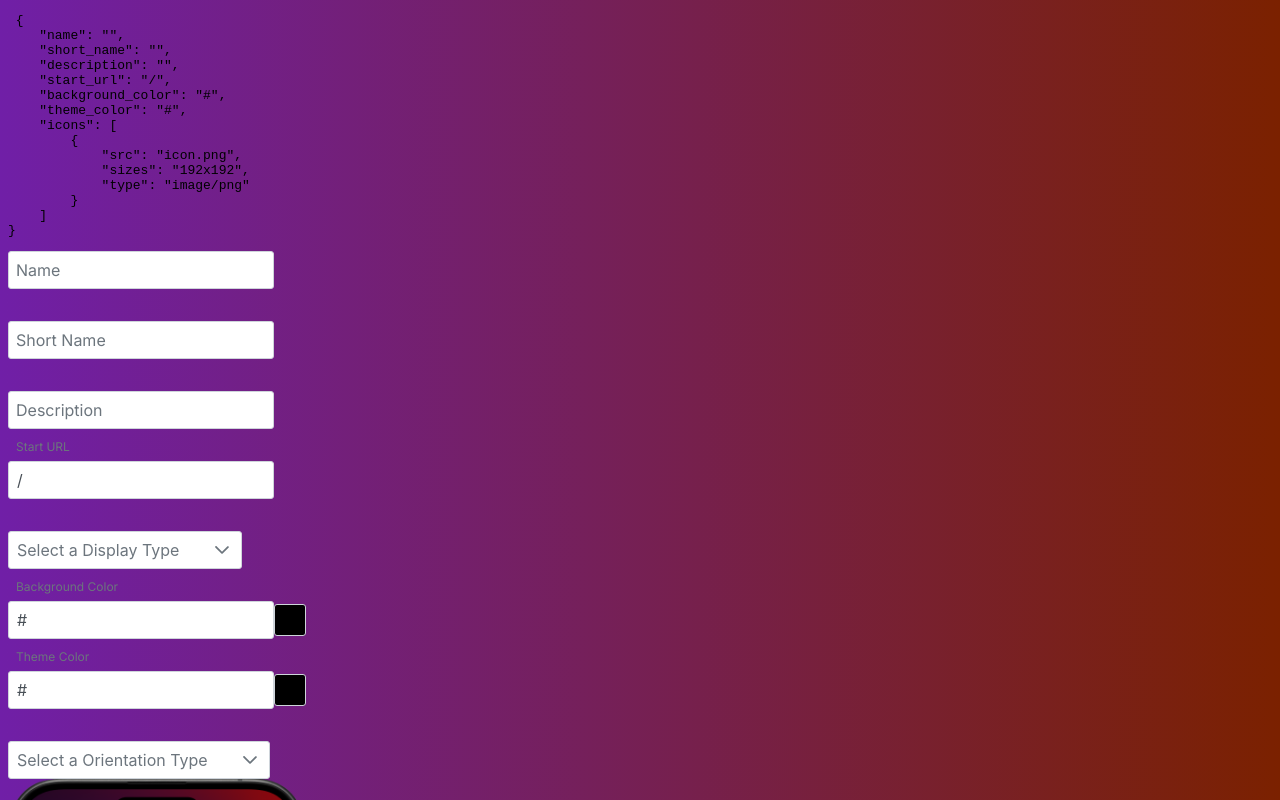
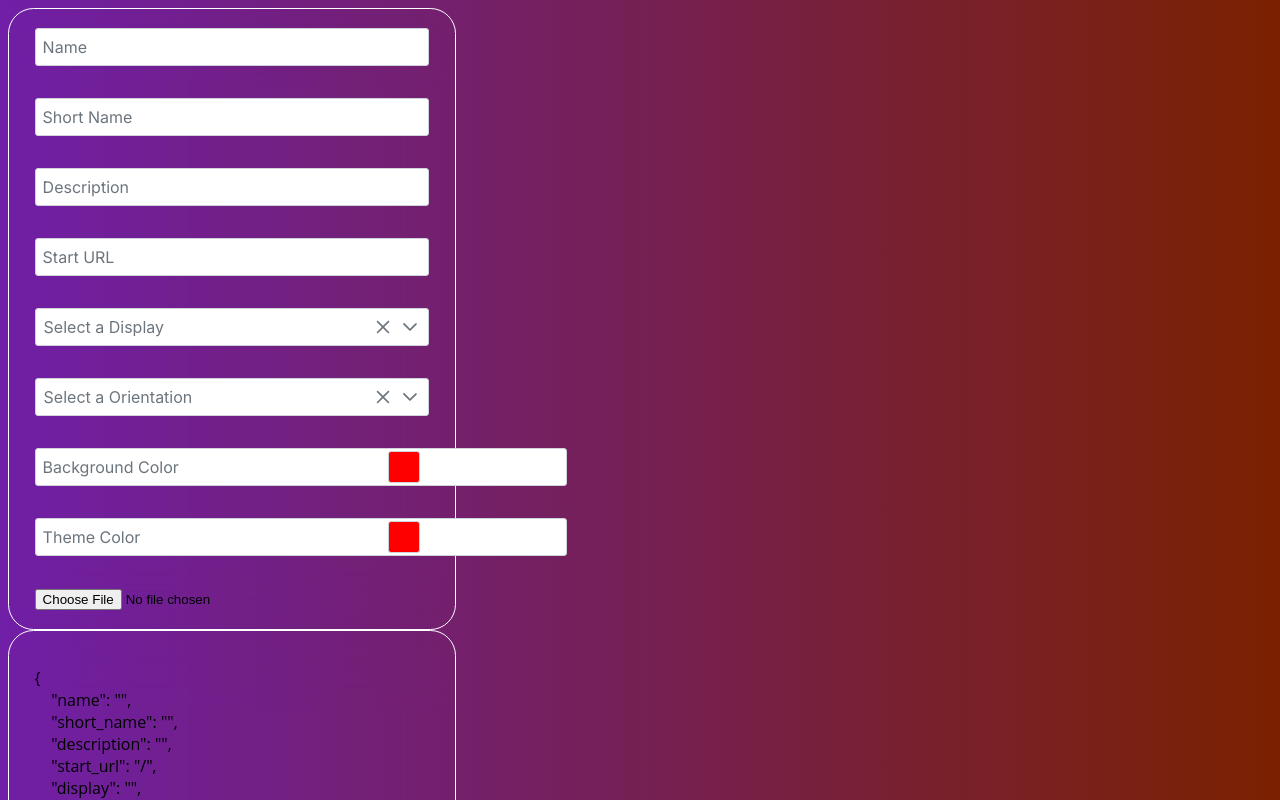
Before and after one commit to ymzEmre/pwa-genvis, a Next.js app: page / in a window 1280 px wide. Shown: the top 800 px of the page. Built offline with nearby package versions, Linux system fonts and the light colour scheme.

Commit message:
Fix style manifestForm component

```diff
--- a/src/components/manifestForm/index.tsx
+++ b/src/components/manifestForm/index.tsx
@@ -4,16 +4,17 @@ import { InputText } from 'primereact/inputtext'
 import styles from './styles.module.css'
 import { ColorPicker } from 'primereact/colorpicker'
 import { Dropdown } from 'primereact/dropdown'
+import UploadImage from '../uploadImage'
 
 export default function ManifestForm() {
   const [name, setName] = useState('')
   const [shortName, setShortName] = useState('')
   const [description, setDescription] = useState('')
-  const [startUrl, setStartUrl] = useState('/')
-  const [display, setDisplay] = useState()
-  const [backgroundColor, setBackgroundColor] = useState('#')
-  const [themeColor, setThemeColor] = useState('#')
-  const [orientation, setOrientation] = useState()
+  const [startUrl, setStartUrl] = useState('')
+  const [display, setDisplay] = useState('')
+  const [orientation, setOrientation] = useState('')
+  const [themeColor, setThemeColor] = useState('')
+  const [backgroundColor, setBackgroundColor] = useState('')
 
   const displayList = [
     { name: 'fullscreen', value: 'fullscreen' },
@@ -31,11 +32,11 @@ export default function ManifestForm() {
     name: name,
     short_name: shortName,
     description: description,
-    start_url: startUrl,
+    start_url: `/${startUrl}`,
     display: display,
+    orientation: orientation,
+    theme_color: themeColor,
     background_color: backgroundColor,
-    theme_color: themeColor,
-    orientation: orientation,
     icons: [
       {
         src: 'icon.png',
@@ -49,13 +50,12 @@ export default function ManifestForm() {
 
   return (
     <div>
-      <pre> {manifestJson}</pre>
-
-      <div className={styles.form}>
+      <div className={`${styles.areaContainer} ${styles.form}`}>
         <div className="p-float-label">
           <InputText
             value={name}
             onChange={(e) => setName(e.target.value)}
+            style={{ width: '100% ' }}
             tooltip="The name of the web app."
             tooltipOptions={{
               position: 'right',
@@ -69,6 +69,7 @@ export default function ManifestForm() {
           <InputText
             value={shortName}
             onChange={(e) => setShortName(e.target.value)}
+            style={{ width: '100% ' }}
             tooltip="A shorter version of the app name, which is used on the home screen or app launcher when space is limited."
             tooltipOptions={{
               position: 'right',
@@ -82,6 +83,7 @@ export default function ManifestForm() {
           <InputText
             value={description}
             onChange={(e) => setDescription(e.target.value)}
+            style={{ width: '100% ' }}
             tooltip="A brief description of the web app."
             tooltipOptions={{
               position: 'right',
@@ -96,6 +98,7 @@ export default function ManifestForm() {
             value={startUrl}
             onChange={(e) => setStartUrl(e.target.value)}
             tooltip="The URL that should be loaded when the app is launched."
+            style={{ width: '100% ' }}
             tooltipOptions={{
               position: 'right',
               showDelay: 350,
@@ -108,10 +111,11 @@ export default function ManifestForm() {
           <Dropdown
             value={display}
             onChange={(e) => setDisplay(e.value)}
+            style={{ width: '100% ' }}
             options={displayList}
             optionLabel="Display"
             showClear
-            placeholder="Select a Display Type"
+            placeholder="Select a Display"
             className="w-full md:w-14rem"
             tooltip="Specifies how the web app should be displayed. Possible values include 'fullscreen', 'standalone', 'minimal-ui', and 'browser'."
             tooltipOptions={{
@@ -121,51 +125,15 @@ export default function ManifestForm() {
             }}
           />
         </div>
-        <div className="p-float-label">
-          <InputText
-            value={backgroundColor}
-            onChange={(e) => setBackgroundColor(e.target.value)}
-            tooltip="The background color of the splash screen when the app is launched."
-            tooltipOptions={{
-              position: 'right',
-              showDelay: 350,
-              style: { width: '20em' },
-            }}
-          />
-          <label htmlFor="backgroundColor">Background Color</label>
-          <ColorPicker
-            format="hex"
-            value={backgroundColor}
-            onChange={(e) => setBackgroundColor(`#${e.value}`)}
-          />
-        </div>
-
-        <div className="p-float-label">
-          <InputText
-            value={themeColor}
-            onChange={(e) => setThemeColor(e.target.value)}
-            tooltip="The color used for the toolbar or address bar."
-            tooltipOptions={{
-              position: 'right',
-              showDelay: 350,
-              style: { width: '20em' },
-            }}
-          />
-          <label htmlFor="themeColor">Theme Color</label>
-          <ColorPicker
-            format="hex"
-            value={themeColor}
-            onChange={(e) => setThemeColor(`#${e.value}`)}
-          />
-        </div>
         <div>
           <Dropdown
             value={orientation}
             onChange={(e) => setOrientation(e.value)}
+            style={{ width: '100% ' }}
             options={orientationList}
             optionLabel="Orientation"
             showClear
-            placeholder="Select a Orientation Type"
+            placeholder="Select a Orientation"
             className="w-full md:w-1rem"
             tooltip="Specifies the default orientation of the web app (e.g., 'portrait' or 'landscape')."
             tooltipOptions={{
@@ -175,6 +143,54 @@ export default function ManifestForm() {
             }}
           />
         </div>
+        <div className={styles.inputWithColor}>
+          <div className="p-float-label">
+            <InputText
+              value={backgroundColor}
+              onChange={(e) => setBackgroundColor(e.target.value)}
+              style={{ width: '200%' }}
+              tooltip="The background color of the splash screen when the app is launched."
+              tooltipOptions={{
+                position: 'right',
+                showDelay: 350,
+                style: { width: '20em' },
+              }}
+            />
+            <label htmlFor="backgroundColor">Background Color</label>
+          </div>
+          <ColorPicker
+            className={styles.colorPicker}
+            format="hex"
+            value={backgroundColor}
+            onChange={(e) => setBackgroundColor(`#${e.value}`)}
+          />
+        </div>
+        <div className={styles.inputWithColor}>
+          <div className="p-float-label">
+            <InputText
+              value={themeColor}
+              onChange={(e) => setThemeColor(e.target.value)}
+              style={{ width: '200%' }}
+              tooltip="The color used for the toolbar or address bar."
+              tooltipOptions={{
+                position: 'right',
+                showDelay: 350,
+                style: { width: '20em' },
+              }}
+            />
+            <label htmlFor="themeColor">Theme Color</label>
+          </div>
+          <ColorPicker
+            className={styles.colorPicker}
+            format="hex"
+            value={themeColor}
+            onChange={(e) => setThemeColor(`#${e.value}`)}
+          />
+        </div>
+        <UploadImage />
+      </div>
+      <div className={styles.areaContainer}>
+        <pre className={styles.code}>{manifestJson}</pre>
       </div>
     </div>
   )
--- a/src/components/manifestForm/styles.module.css
+++ b/src/components/manifestForm/styles.module.css
@@ -4,3 +4,25 @@
   row-gap: 2em;
   /* max-width: 30em; */
 }
+
+.areaContainer {
+  width: 28em;
+  padding: 1.2em 1.6em;
+  border-radius: 1.6em;
+  backdrop-filter: blur(30px);
+  border: 1px solid #fff;
+}
+
+.code {
+  font-family: 'Open Sans', sans-serif;
+}
+
+.inputWithColor {
+  display: flex;
+  align-items: center;
+  justify-content: space-between;
+}
+
+.colorPicker {
+  margin-right: 0.6em;
+}
```
